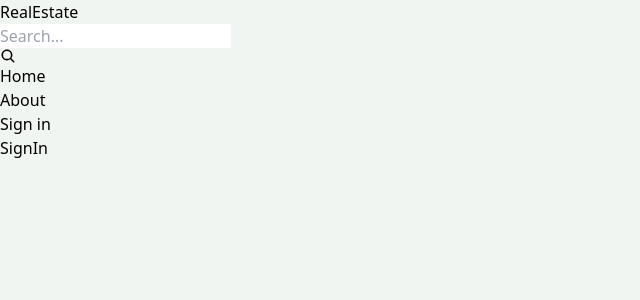
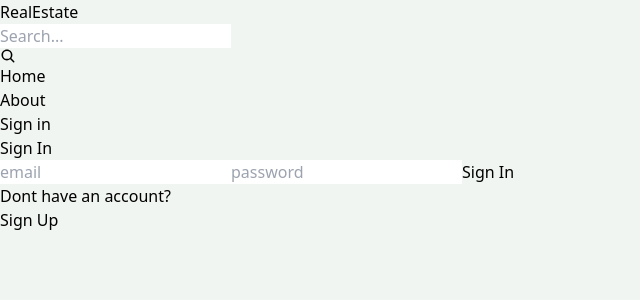
Before and after one commit to ammarawebs/real-estate-app, a React (Vite) app in the folder client/: page /sign-in in a window 1280 px wide. Shown: the top 300 px of the page, without its empty margins (0-640 px from the left). Built offline with nearby package versions, Linux system fonts and the light colour scheme.

Commit message:
created Sign in page UI

```diff
--- a/client/src/pages/SignIn.jsx
+++ b/client/src/pages/SignIn.jsx
@@ -1,8 +1,97 @@
-import React from 'react'
+import React, { useState } from 'react'
+import {Link, useNavigate} from 'react-router-dom'
+
+
 
 const SignIn = () => {
+
+  const [formData , setFormData] = useState({})
+  const [loading , setLoading] = useState(false)
+  const [error , setError] = useState(null)
+  const [success , setSuccess] = useState(false)
+  const navigate = useNavigate()
+
+
+  const handleChange = (e) =>{
+    setFormData({
+      ...formData,
+      [e.target.id] : e.target.value,
+    })
+
+  }
+
+
+  console.log(formData)
+
+
+  const handleSubmit = async (e) =>{
+    e.preventDefault()
+    try {
+      setLoading(true)
+    const res = await fetch('/api/auth/signin' ,
+      {
+        method : 'POST',
+        headers : {
+          'Content-Type' : 'application/json'
+        },
+        body : JSON.stringify(formData)
+      }
+    )
+    const data = await res.json()
+    console.log(data)
+    if(data.success === false){
+      setLoading(false)
+      setError(data.message)
+      setSuccess(false)
+      return
+    }
+
+    setError(null)
+    setSuccess(true)
+    const navigationTime = setTimeout(()=>{
+      navigate('/')
+      setSuccess(false)
+      setLoading(false)
+    } , 1000)
+
+    } catch (error) {
+      setLoading(false)
+      setError(error.message)
+      setSuccess(false)
+    }
+
+
+  }
+
+
   return (
-    <div>SignIn</div>
+    <div className=' mx-auto max-w-lg p-9'>
+      {error && <p className=' text-red-500 font-medium' >{error}</p> }
+      {success ?  <p className=' text-green-500 font-medium'>User Signed in Successfully <br/> Navigating to Home page...</p> : <p></p>}
+      <h1 className=' font-semibold text-center my-9 text-3xl' >Sign In </h1>
+      <form autoComplete='off' onSubmit={handleSubmit} action="" className='flex flex-col gap-5'>
+
+        <input type="email" name="email" id="email" placeholder='email' className=' border p-2 rounded-lg  outline-slate-300' onChange={handleChange} required autoComplete='off' />
+        <input type="password" name="password" id="password" placeholder='password' className=' border p-2 rounded-lg  outline-slate-300' onChange={handleChange} required autoComplete='off'/>
+        <button disabled={loading} className=' bg-slate-800 text-white p-2 rounded-lg hover:opacity-90 disabled:opacity-70 uppercase font-medium '>
+          {loading ? 'Loading...' : 'Sign In'}
+          </button>
+      </form>
+      <div className='flex flex-col gap-3 py-4'>
+        <div className=' flex gap-3'>
+          <p className=' font-medium '>Dont have an account?</p>
+          <Link to={'/sign-up'}>
+          <span className=' font-medium  text-blue-700'>
+            Sign Up
+            </span>
+          </Link>
+        </div>
+
+
+
+
+      </div>
+    </div>
   )
 }
 
```
